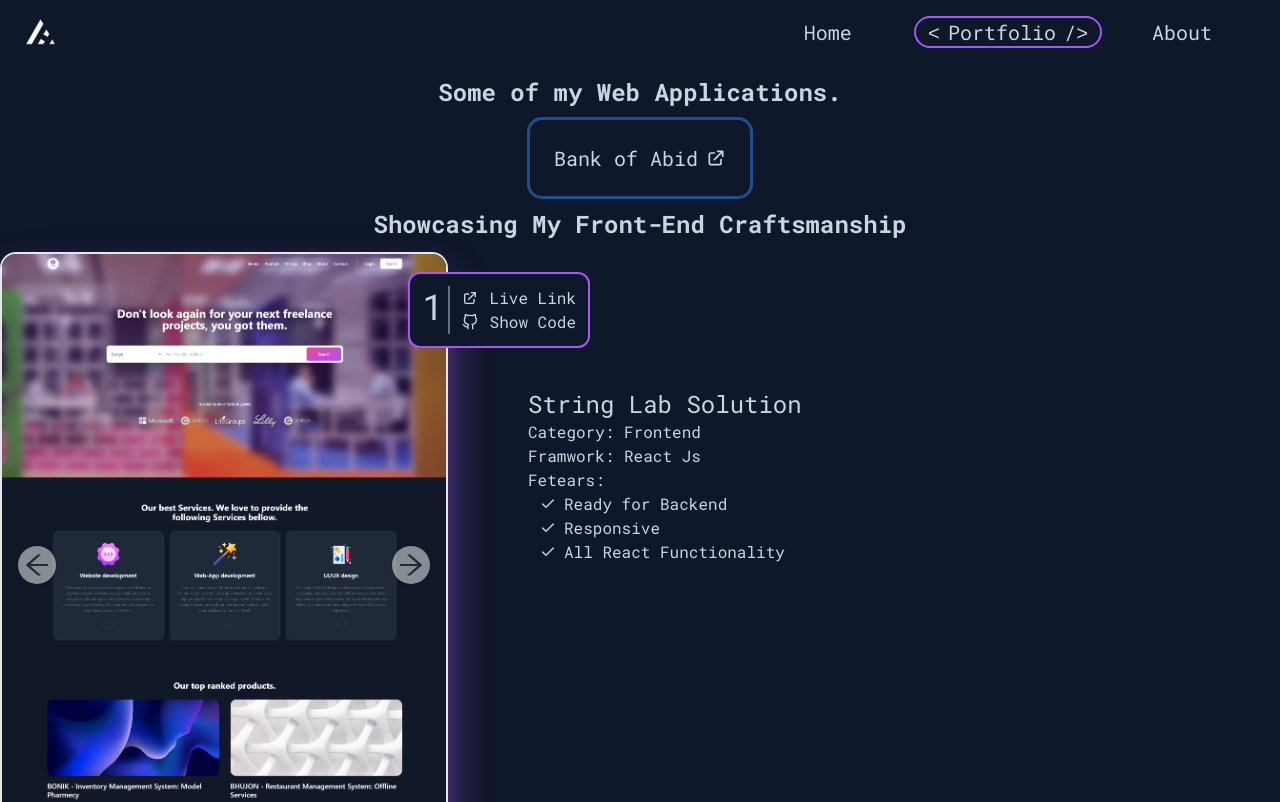
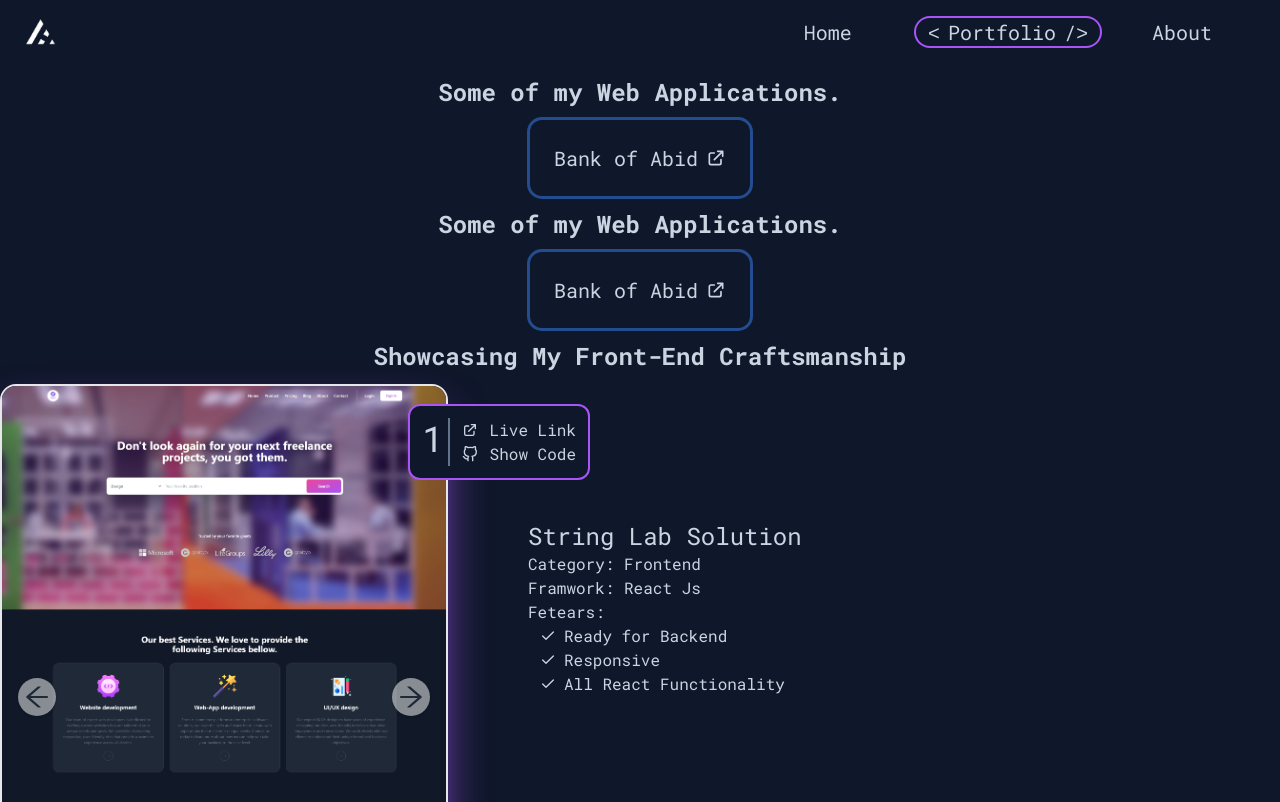
Before and after one commit to AbidHasanPiash/abidhasanNextjs, a Next.js app: page /portfolio in a window 1280 px wide. Shown: the top 802 px of the page. Built offline with nearby package versions, Linux system fonts and the light colour scheme.

Commit message:
new push

```diff
--- a/pages/portfolio.jsx
+++ b/pages/portfolio.jsx
@@ -20,6 +20,7 @@ export default function Portfolio() {
         <link rel="icon" href="/favicon.ico" />
       </Head>
       <div className="z-0">
+        {/* ============Webapps=========== */}
         <div className="lg:max-w-7xl lg:mx-auto mx-3">
           <h1 className="text-2xl text-center font-bold py-3">
             Some of my Web Applications.
@@ -35,6 +36,22 @@ export default function Portfolio() {
             </div>
           </div>
         </div>
+        <div className="lg:max-w-7xl lg:mx-auto mx-3">
+          <h1 className="text-2xl text-center font-bold py-3">
+            Some of my Web Applications.
+          </h1>
+          <div className="w-full flex items-center justify-center">
+            <div className="ring p-6 rounded-xl">
+              <Link href={'/backofabid'}>
+                <div className="flex space-x-2 items-center justify-start text-xl">
+                  <button>Bank of Abid </button>
+                  <HiOutlineExternalLink/>
+                </div>
+              </Link>
+            </div>
+          </div>
+        </div>
+        {/* ============Website=========== */}
         <div className="lg:max-w-7xl lg:mx-auto mx-3">
           <h1 className="text-2xl text-center font-bold py-3">
             Showcasing My Front-End Craftsmanship
```
